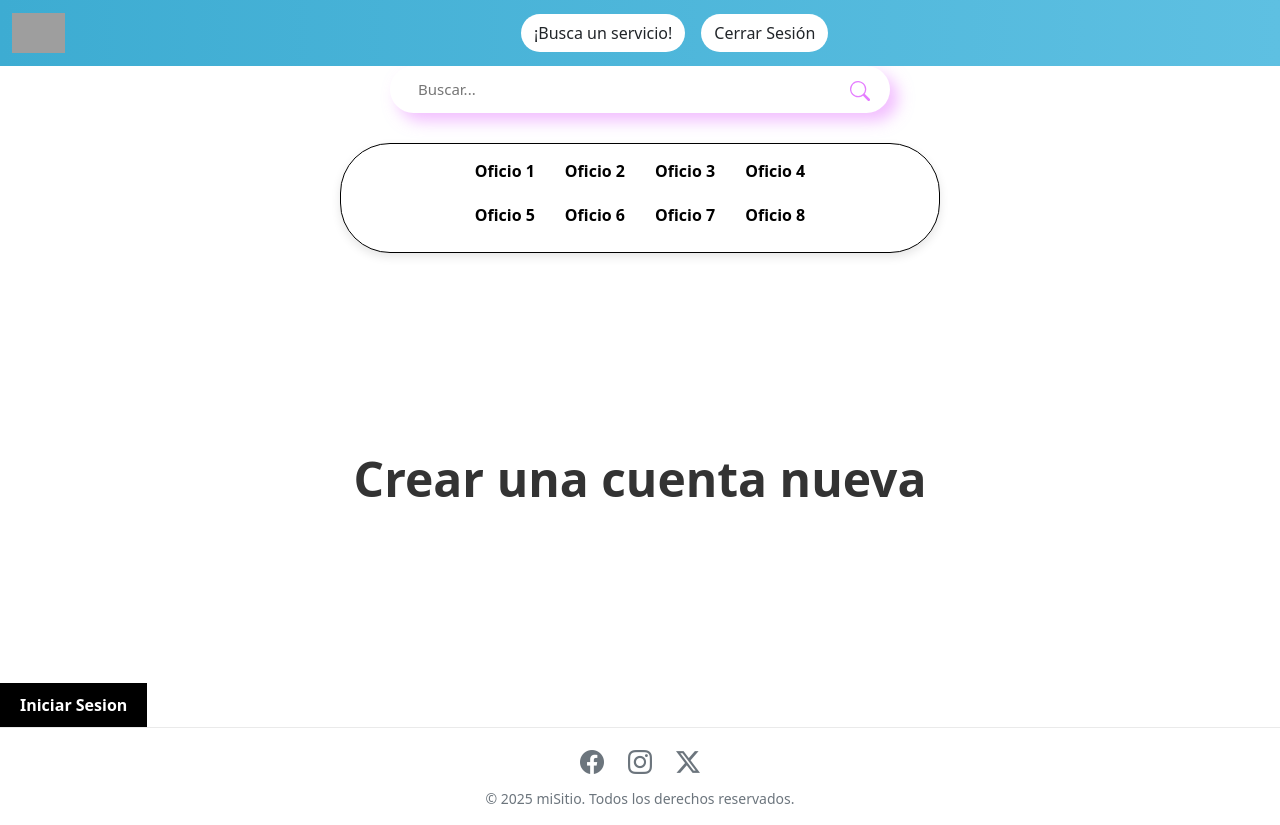
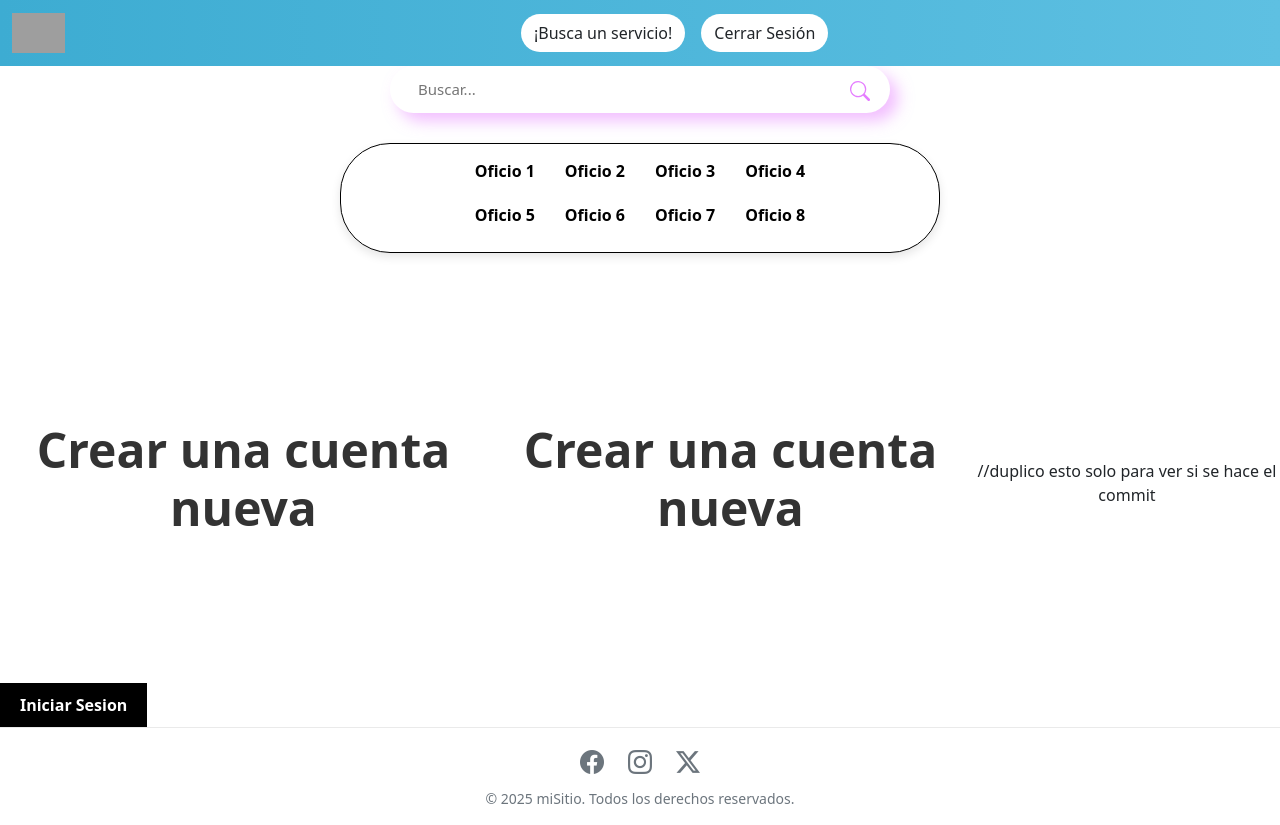
Before and after one commit to surisuri18/proyecto-titulo, a React (Create React App) app: page / in a window 1280 px wide. Built offline with nearby package versions, Linux system fonts and the light colour scheme; grey boxes are pictures that could not be loaded.

Commit message:
commit de prueba para ver si se hacen los cambios

```diff
--- a/src/components/TituloCrearInicio.jsx
+++ b/src/components/TituloCrearInicio.jsx
@@ -1,10 +1,11 @@
 import React from 'react';
 import '../styles/TituloCrearInicio.css';
-
+//haciendo un comentario para probar si se me sube el commit
 function TituloCrearInicio({ texto }) {
   return (
     <div className="titulo-crear-inicio-container">
       <h1 className="titulo-crear-inicio">{texto}</h1>
+      <h1 className="titulo-crear-inicio">{texto}</h1> //duplico esto solo para ver si se hace el commit
     </div>
   );
 }
```
